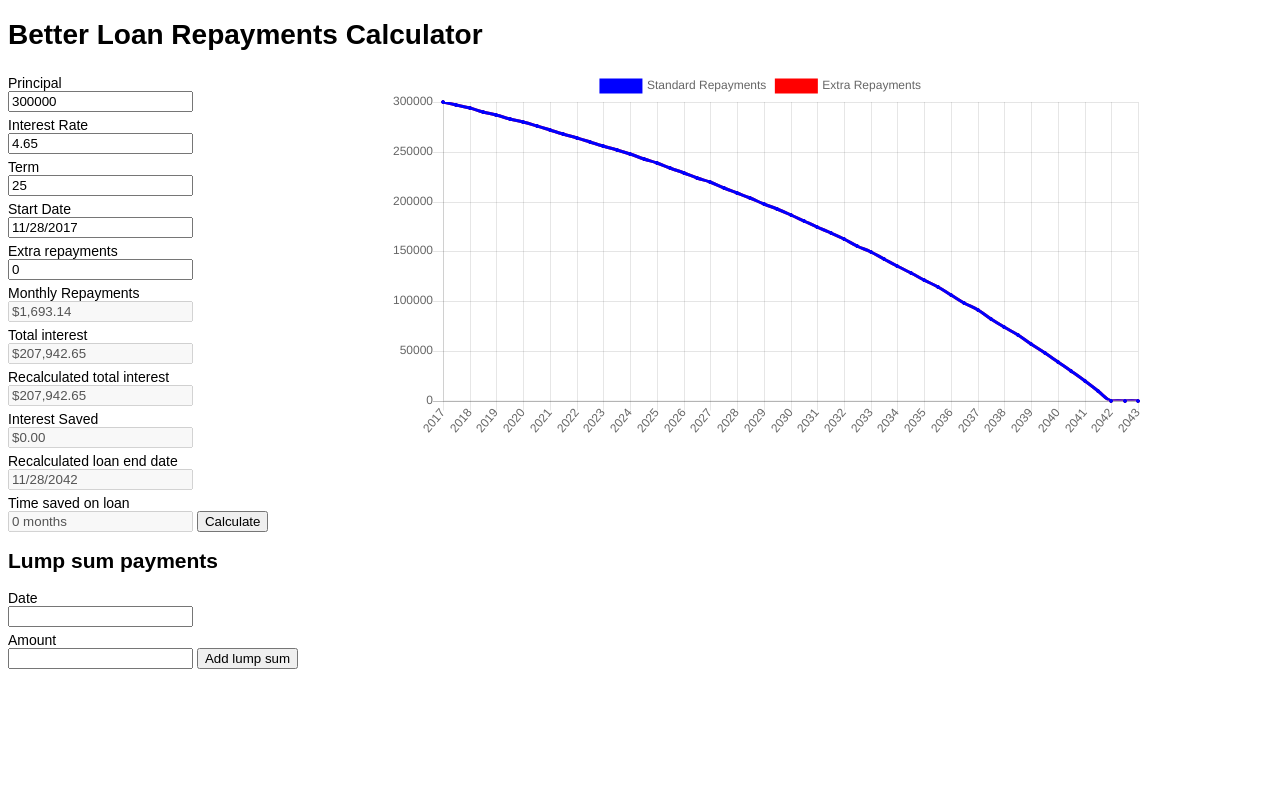
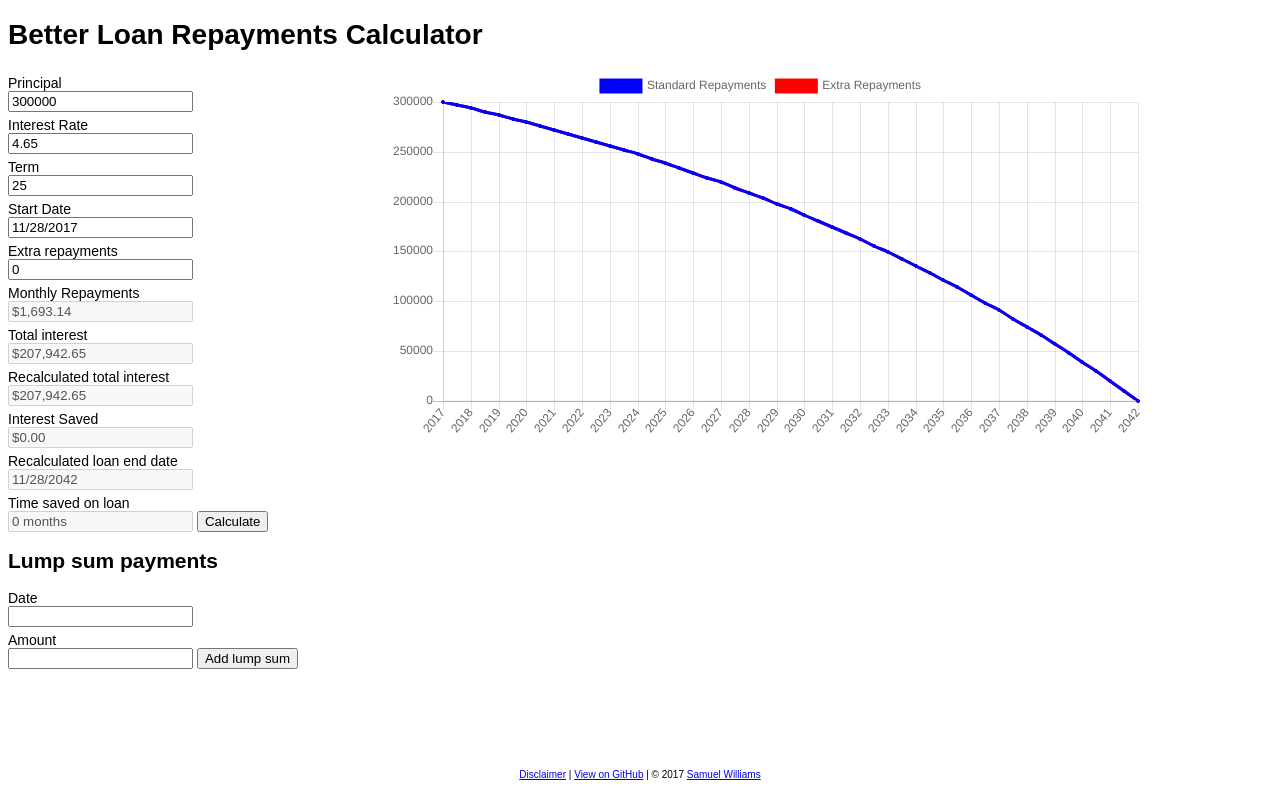
Before and after one commit to samuelwilliams/BetterLoanCalculator, a plain HTML site: page index.html in a window 1280 px wide. Drawn offline with nearby package versions, Linux system fonts and the light colour scheme.

Commit message:
Styling. Fixed issue with null vals.

```diff
--- a/index.html
+++ b/index.html
@@ -66,6 +66,12 @@
         <input type="submit" value="Add lump sum" />
     </form>
 
+<footer>
+    <a href="disclaimer.html">Disclaimer</a> |
+    <a href="https://github.com/samuelwilliams/BetterLoanCalculator/">View on GitHub</a> |
+    &copy; 2017 <a href="https://github.com/samuelwilliams/">Samuel Williams</a>
+</footer>
+
     <script type="text/javascript" src="Chart.min.js"></script>
     <script type="text/javascript" src="functions.js"></script>
     <script type="text/javascript" src="script.js"></script>
--- a/script.js
+++ b/script.js
@@ -31,11 +31,11 @@ function Calculations() {
 }
 
 function calculate() {
-    let n = 12 * parseFloat(document.getElementById("N").value);
-    let P = parseFloat(document.getElementById("P").value);
-    let I = 1 + parseFloat(document.getElementById("I").value) / 1200;
+    let n = 12 * parseFloat(document.getElementById("N").value || 0);
+    let P = parseFloat(document.getElementById("P").value || 0);
+    let I = 1 + parseFloat(document.getElementById("I").value || 0) / 1200;
     let R = Repayments(P, I, n);
-    let extras = parseFloat(document.getElementById("extras").value);
+    let extras = parseFloat(document.getElementById("extras").value || 0);
     let d_i = 6;
     let startDate = new Date(document.getElementById('start-date').value);
 
@@ -44,7 +44,7 @@ function calculate() {
     let newEndDate = new Date(window.calculations.startDate.valueOf());
     newEndDate.setMonth(newEndDate.getMonth() + periodsToZero);
 
-    let totalPeriods = Math.max(n, periodsToZero) + 12;
+    let totalPeriods = Math.max(n, periodsToZero);
     let labels = generateLabels(startDate, totalPeriods, d_i);
     let vals = plotPayments(P, I, R, totalPeriods, d_i, []);
     let additionalPayments = plotPayments(P, I, R + extras, totalPeriods, d_i, window.calculations.lumpSums);
--- a/style.css
+++ b/style.css
@@ -35,3 +35,10 @@ ul#lumpSums-wrapper li {
     display: inline-block;
     padding: 0 10px;
 }
+
+footer {
+    margin-top: 100px;
+    display: block;
+    text-align: center;
+    font-size: 10px;
+}
```
Also changed, not shown: disclaimer.html (added, +20 -0 lines).
